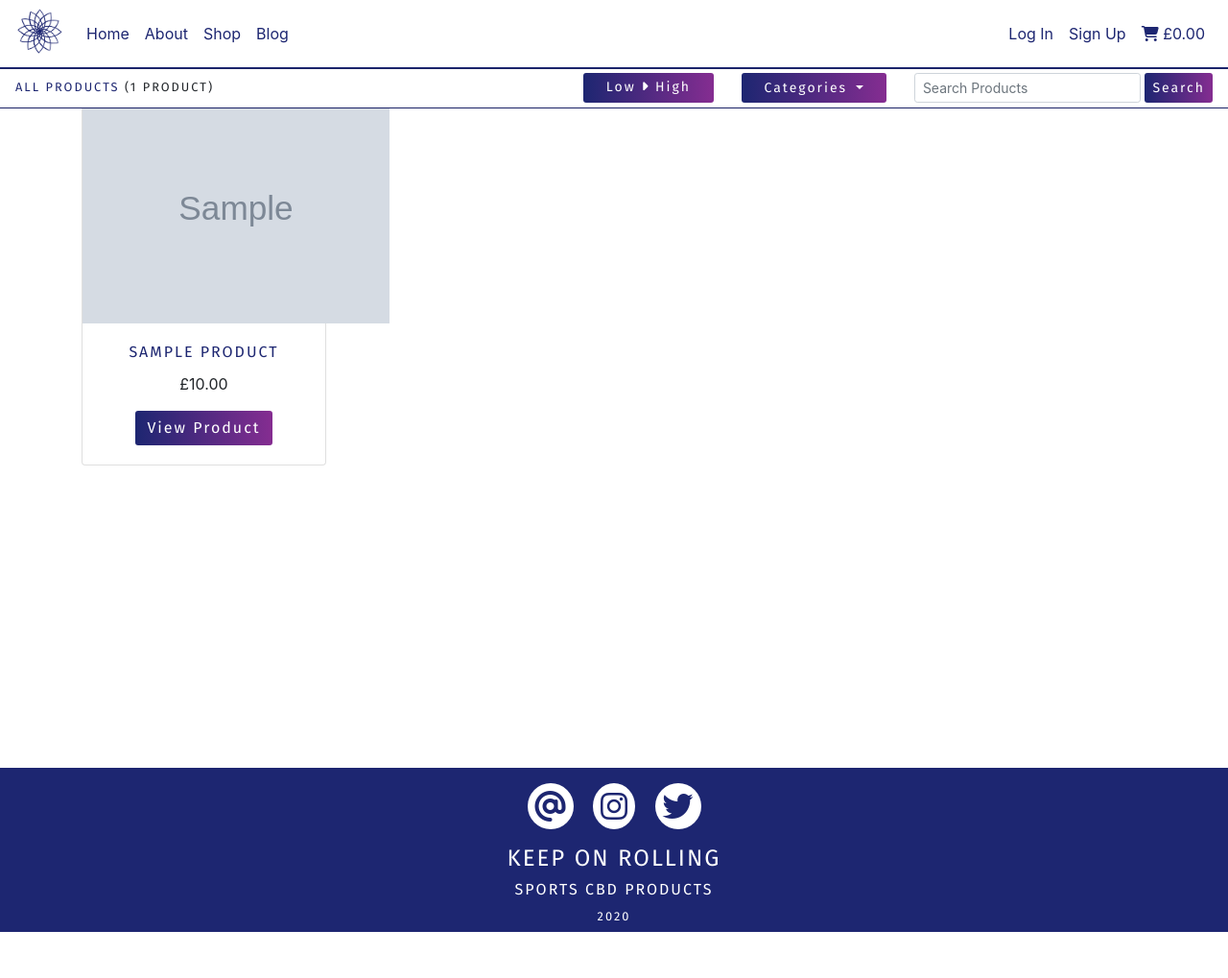
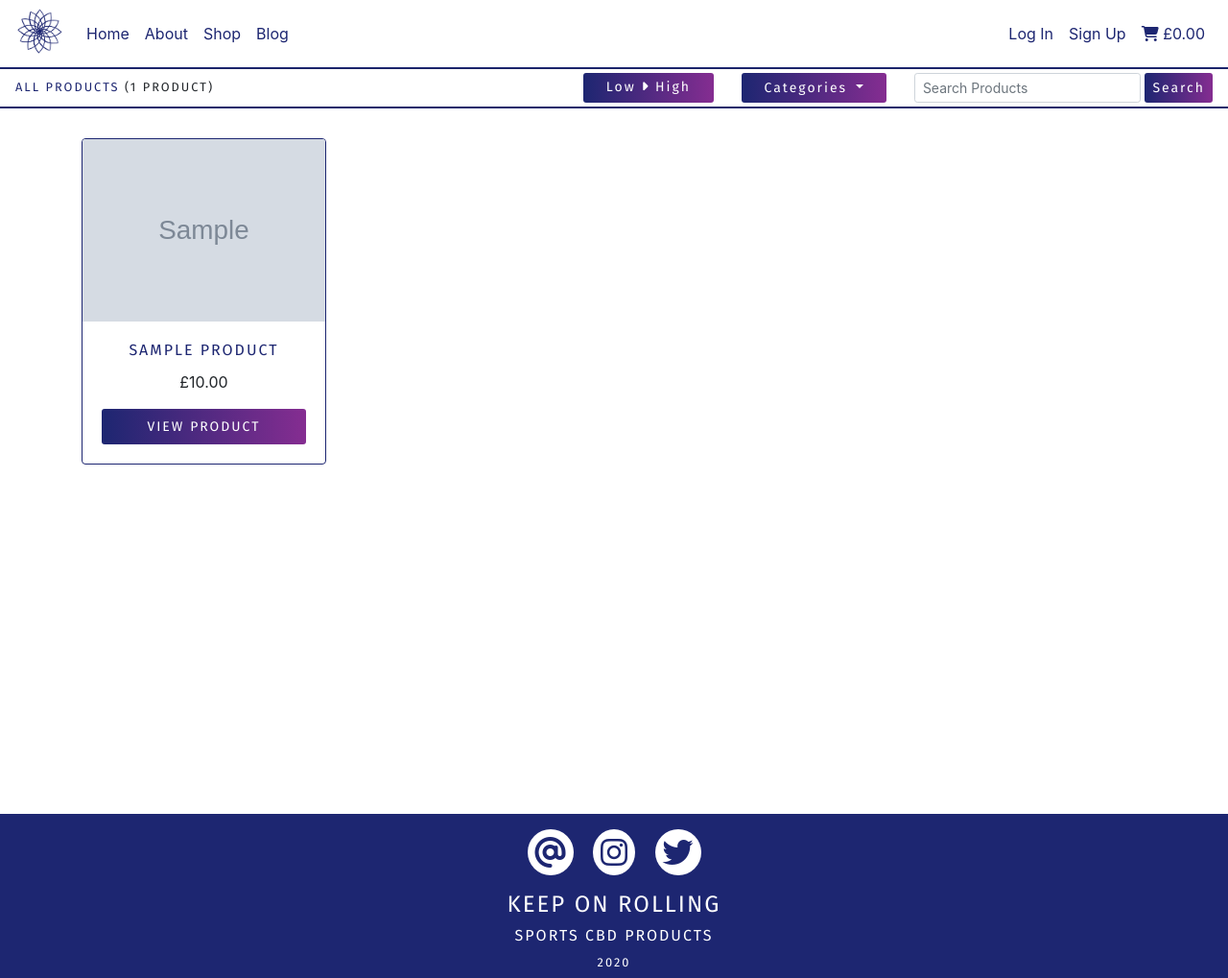
Before and after one commit to devmegan/korcbd, a Django app: page /products/ in a window 1280 px wide. Shown: the whole page at 96% size. Before the commit the page ends 971 px from the top, so only its background shows below. Run offline with Django 3.2, Linux system fonts and the light colour scheme; tables that the repository leaves empty hold one stand-in row (values such as "Sample post"); grey boxes marked "Sample" are stand-in pictures; some libraries are stand-ins or nearby versions.

Commit message:
updating product cards and sorting

```diff
--- a/products/templates/products/products.html
+++ b/products/templates/products/products.html
@@ -2,14 +2,15 @@
 {% load static %}
 {% block extra_title %} Shop {% endblock %}
 {% block page_header %}
-    <hr class="my-0 hr-purple p-02">
+    <hr class="my-0 hr-purple">
     <div class="py-1 my-auto px-3 bg-white mb-5">
         <div class="d-flex justify-content-between">
             <!-- info about products being viewed-->
-            <h6 class="uppercase mt-1 d-none d-md-block"><small><a href="{% url 'products' %}" class="text-blue">All Products</a>{% if query_term %} <i class="fas fa-angle-double-right"></i>{{ query_term }}{% endif %}{% if category_name %} <i class="fas fa-angle-double-right text-muted"></i> {{ category_name }}{% endif %}<span class="font-weight-normal"> ({{ products | length }} product{{products|pluralize}})</span></small></h6>
+            <h6 class="uppercase mt-1 d-none d-md-block"><small><a href="{% url 'products' %}" class="text-blue">All Products</a>{% if query_term %} <i class="fas fa-angle-double-right"></i> {{ query_term }}{% endif %}{% if category_name %} <i class="fas fa-angle-double-right text-muted"></i> {{ category_name }}{% endif %}<span class="font-weight-normal"> ({{ products | length }} product{{products|pluralize}})</span></small></h6>
             <!-- sort/search fields -->
             <div class="d-none d-md-block">
-                    <div class="mr-4 d-inline-block">
+                    {% if not query_term %}
+                    <div class="mr-4 d-none d-lg-inline-block">
                             {% if direction != 'desc' %}
                                 {% if category_name %}
                                 <a type="button" href="{% url 'products' %}?category={{ category_name }}&sort=price&direction=desc" class="btn kor-btn-hover colour-darker btn-sm px-4">
@@ -32,6 +33,7 @@
                                 {% endif %}
                             {% endif %}
                     </div>
+                    {% endif %}
                     <div class="d-inline-block mr-2">
                         <button type="button" class="btn kor-btn-hover colour-darker dropdown-btn-rounded dropdown-toggle  btn-sm px-4 mr-3" data-toggle="dropdown" aria-haspopup="true" aria-expanded="false">
                             Categories
@@ -53,8 +55,8 @@
                     </form>
             </div>
         </div>
-        <!-- Mobile Search -->
-        <h6 class="uppercase mt-1 d-block d-md-none text-center"><a href="{% url 'products' %}" class="text-blue">All Products</a>{% if query_term %} <i class="fas fa-angle-double-right"></i>{{ query_term }}{% endif %}{% if category_name %} <i class="fas fa-angle-double-right text-muted"></i> {{ category_name }}{% endif %}<span class="font-weight-normal"> ({{ products | length }} product{{products|pluralize}})</span></h6>
+        <!-- Small screen search -->
+        <h6 class="uppercase mt-1 d-block d-md-none text-center"><a href="{% url 'products' %}" class="text-blue">All Products</a>{% if query_term %} <i class="fas fa-angle-double-right"></i> {{ query_term }}{% endif %}{% if category_name %} <i class="fas fa-angle-double-right text-muted"></i> {{ category_name }}{% endif %}<span class="font-weight-normal"> ({{ products | length }} product{{products|pluralize}})</span></h6>
             <div class="d-block d-md-none mt-3 text-center">
                 <form method="GET" action="{% url 'products' %}" class="form-inline">
                 <input class="form-control form-control-sm  input-sm d-inline-block w-100 text-center" name="search_q" type="search" placeholder="Search Products" aria-label="Search">
@@ -62,24 +64,26 @@
                 </form>
             </div>
     </div>
-    <hr class="mt-0 hr-purple p-02">
+    <hr class="mt-0 hr-purple p-02 mb-5">
 {% endblock %}
 {% block content %}
-<section class="min-vh-100 bg-kor-blue-grad pt-md-5">
+<section class="min-vh-100 bg-kor-blue-grad pt-md-5 mt-5">
     <!-- Products -->
     <div class="container pb-5">
         <div class="d-block d-md-none vh10 mb-5"></div>
         <div class="row">
         {% for product in products %}
             <div class="col-10 offset-1 col-sm-6 offset-sm-0 col-lg-4 col-xl-3">
-                <div class="card mt-5 rounded-1 text-center">
+                <div class="card mt-5 rounded-1 text-center border-purple">
+                    <div class="card-img-top">
                     <a href="{% url 'product_detail' product.pk %}">
-                        <img class="card-img-top max-vh-30" src="{{ product.image_url }}" alt="product image for {{ product.name }}">
+                        <img class="card-img-top" src="{{ product.image_url }}" alt="product image for {{ product.name }}">
                     </a>
+                    </div>
                     <div class="card-body">
                         <h6 class="card-title text-blue uppercase">{{ product.name }}</h6>
                         <p class="card-text">£{{ product.price }}</p>
-                        <a href="{% url 'product_detail' product.pk %}" class="btn kor-btn-hover colour-darker ">View Product</a>
+                        <a href="{% url 'product_detail' product.pk %}" class="btn btn-sm w-100 uppercase kor-btn-hover colour-darker py-2">View Product</a>
                         {% if request.user.is_superuser %}
                         <hr>
                         <a href="{% url 'edit_product' product.id %}" class="btn btn-sm btn-warning ">Edit</a>
--- a/products/views.py
+++ b/products/views.py
@@ -13,7 +13,8 @@ def products(request):
     view returns products page and
     handles search/sorting queries
     """
-    products = Product.objects.all()
+    products = Product.objects.all().order_by("price")
+    # products = products.order_by("price")
     query_term = None
     category_name = None
     direction = None
@@ -27,8 +28,6 @@ def products(request):
             categories = request.GET['category'].split(',')
             products = products.filter(category__name__in=categories)
             categories = Category.objects.filter(name__in=categories)
-
-
 
         if 'search_q' in request.GET:
             query_term = request.GET['search_q']
@@ -46,7 +45,6 @@ def products(request):
                 if direction == 'desc':
                     sortkey = f'-{sortkey}'
             products = products.order_by(sortkey)
-
     context = {
         'products': products,
         'query_term': query_term,
```
